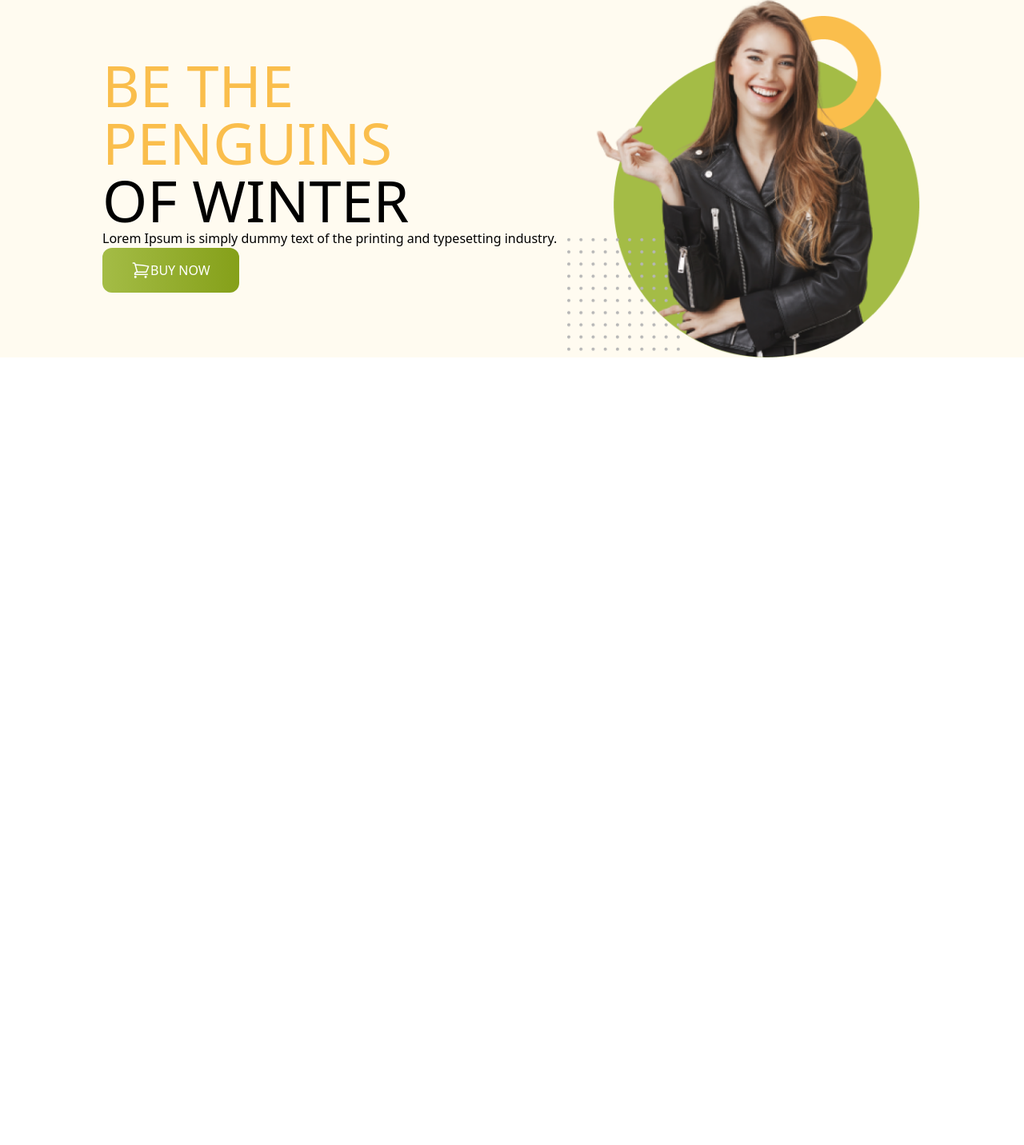
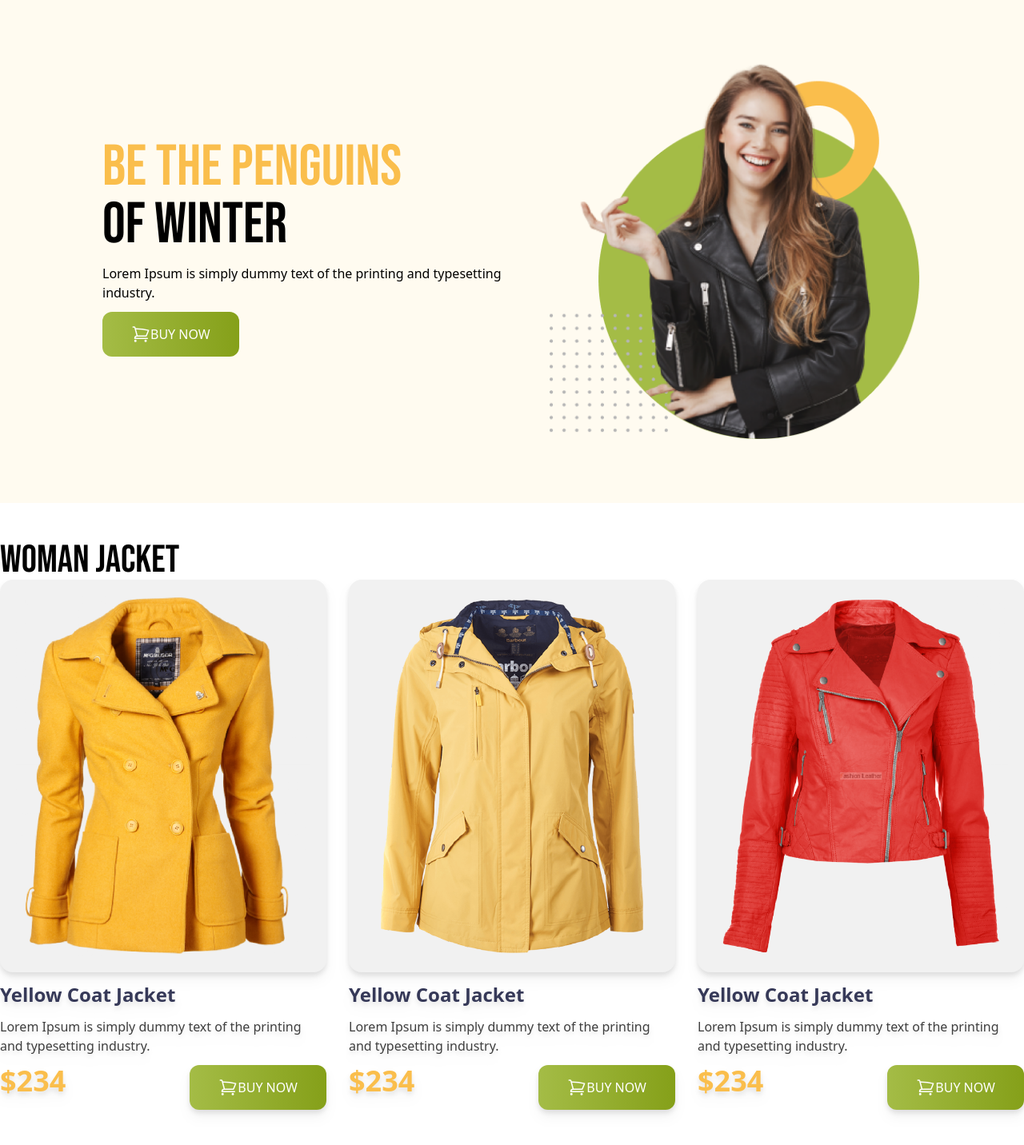
Before and after one commit to tasninanika/Penguin_Fashion, a plain HTML site: page index.html in a window 1280 px wide. Shown: the part 10-1442 px from the top of the page at 80% size. Before the commit the page ends 800 px from the top, so only its background shows below. Drawn offline with nearby package versions, Linux system fonts and the light colour scheme.

Commit message:
women section added

```diff
--- a/index.html
+++ b/index.html
@@ -5,16 +5,29 @@
     <meta name="viewport" content="width=device-width, initial-scale=1.0">
     <title>Penguin Fashion</title>
     <script src="https://cdn.tailwindcss.com"></script>
+    <!-- google fonts -->
+    <link rel="preconnect" href="https://fonts.googleapis.com">
+    <link rel="preconnect" href="https://fonts.gstatic.com" crossorigin>
+    <link href="https://fonts.googleapis.com/css2?family=Bebas+Neue&family=Roboto:wght@400;700;900&display=swap" rel="stylesheet">
+
+    <style>
+        .font-bebas{
+            font-family: "Bebas Neue", sans-serif;
+        }
+        .font-roboto{
+            font-family: "Roboto"sans-serif;
+        }
+    </style>
 </head>
 <body">
-    <header class="bg-[#FFFBF0] px-32">
+    <header class="bg-[#FFFBF0] py-20 px-4 md:px-32">
         <nav>
 
 
         </nav>
-        <div class="flex justify-between items-center">
-            <div>
-                <h1 class="text-7xl uppercase"><span class="text-[#FABE4C]">Be the Penguins</span>
+        <div class="flex flex-col md:flex-row justify-between items-center">
+            <div class="space-y-3">
+                <h1 class="text-7xl uppercase font-bebas"><span  class="text-[#FABE4C]">Be the Penguins</span>
                     <br>
                     of Winter</h1>
                     <p>Lorem Ipsum is simply dummy text of the printing and typesetting industry.</p>
@@ -28,8 +41,59 @@
             </div>
         </div>
     </header>
-    <main>
+    <main class="max-w-7xl mx-auto">
+        <!-- women jacket section -->
+        <section class="py-12">
+            <h3 class="font-bebas text-5xl">W0Man Jacket</h3>
+            <!-- jackets container -->
+            <div class="font-roboto grid grid-cols-1 md:grid-cols-2 lg:grid-cols-3 gap-7">
+                <div class="space-y-3 drop-shadow-lg">
+                   <div class="bg-[#F1F1F1] p-5 rounded-2xl">
+                    <img src="images/jacket-1.png" alt="">
+                   </div>
+                    <h4 class="text-2xl font-bold text-[#363958]">Yellow Coat Jacket </h4>
+                    <p class="text-[#3E3E3E]" >Lorem Ipsum is simply dummy text of the printing and typesetting industry.</p>
+                    <div class="flex justify-between">
+                        <h3 class="text-4xl font-black text-[#FABE4C]">$234</h3>
+                        <button class="bg-gradient-to-r from-[#A4BC46] to-[#85A019]  flex py-4 px-9 rounded-xl uppercase text-white font-medium"><svg xmlns="http://www.w3.org/2000/svg" fill="none" viewBox="0 0 24 24" stroke-width="1.5" stroke="currentColor" class="w-6 h-6">
+                            <path stroke-linecap="round" stroke-linejoin="round" d="M2.25 3h1.386c.51 0 .955.343 1.087.835l.383 1.437M7.5 14.25a3 3 0 0 0-3 3h15.75m-12.75-3h11.218c1.121-2.3 2.1-4.684 2.924-7.138a60.114 60.114 0 0 0-16.536-1.84M7.5 14.25 5.106 5.272M6 20.25a.75.75 0 1 1-1.5 0 .75.75 0 0 1 1.5 0Zm12.75 0a.75.75 0 1 1-1.5 0 .75.75 0 0 1 1.5 0Z" />
+                          </svg>
+                           BUY NOW</button>
+                    </div>
 
+                </div>
+
+                <div class="space-y-3 drop-shadow-lg">
+                   <div class="bg-[#F1F1F1] p-5 rounded-2xl">
+                    <img src="images/jacket-2.png" alt="">
+                   </div>
+                    <h4 class="text-2xl font-bold text-[#363958]">Yellow Coat Jacket </h4>
+                    <p class="text-[#3E3E3E]" >Lorem Ipsum is simply dummy text of the printing and typesetting industry.</p>
+                    <div class="flex justify-between">
+                        <h3 class="text-4xl font-black text-[#FABE4C]">$234</h3>
+                        <button class="bg-gradient-to-r from-[#A4BC46] to-[#85A019]  flex py-4 px-9 rounded-xl uppercase text-white font-medium"><svg xmlns="http://www.w3.org/2000/svg" fill="none" viewBox="0 0 24 24" stroke-width="1.5" stroke="currentColor" class="w-6 h-6">
+                            <path stroke-linecap="round" stroke-linejoin="round" d="M2.25 3h1.386c.51 0 .955.343 1.087.835l.383 1.437M7.5 14.25a3 3 0 0 0-3 3h15.75m-12.75-3h11.218c1.121-2.3 2.1-4.684 2.924-7.138a60.114 60.114 0 0 0-16.536-1.84M7.5 14.25 5.106 5.272M6 20.25a.75.75 0 1 1-1.5 0 .75.75 0 0 1 1.5 0Zm12.75 0a.75.75 0 1 1-1.5 0 .75.75 0 0 1 1.5 0Z" />
+                          </svg>
+                           BUY NOW</button>
+                    </div>
+                </div>
+                <div class="space-y-3 drop-shadow-lg">
+                   <div class="bg-[#F1F1F1] p-5 rounded-2xl">
+                    <img src="images/jacket-3.png" alt="">
+                   </div>
+                    <h4 class="text-2xl font-bold text-[#363958]">Yellow Coat Jacket </h4>
+                    <p class="text-[#3E3E3E]" >Lorem Ipsum is simply dummy text of the printing and typesetting industry.</p>
+                    <div class="flex justify-between">
+                        <h3 class="text-4xl font-black text-[#FABE4C]">$234</h3>
+                        <button class="bg-gradient-to-r from-[#A4BC46] to-[#85A019]  flex py-4 px-9 rounded-xl uppercase text-white font-medium"><svg xmlns="http://www.w3.org/2000/svg" fill="none" viewBox="0 0 24 24" stroke-width="1.5" stroke="currentColor" class="w-6 h-6">
+                            <path stroke-linecap="round" stroke-linejoin="round" d="M2.25 3h1.386c.51 0 .955.343 1.087.835l.383 1.437M7.5 14.25a3 3 0 0 0-3 3h15.75m-12.75-3h11.218c1.121-2.3 2.1-4.684 2.924-7.138a60.114 60.114 0 0 0-16.536-1.84M7.5 14.25 5.106 5.272M6 20.25a.75.75 0 1 1-1.5 0 .75.75 0 0 1 1.5 0Zm12.75 0a.75.75 0 1 1-1.5 0 .75.75 0 0 1 1.5 0Z" />
+                          </svg>
+                           BUY NOW</button>
+                    </div>
+                 </div>
+                </div>
+            </div>
+        </section>
     </main>
 </body>
 </html>
```
